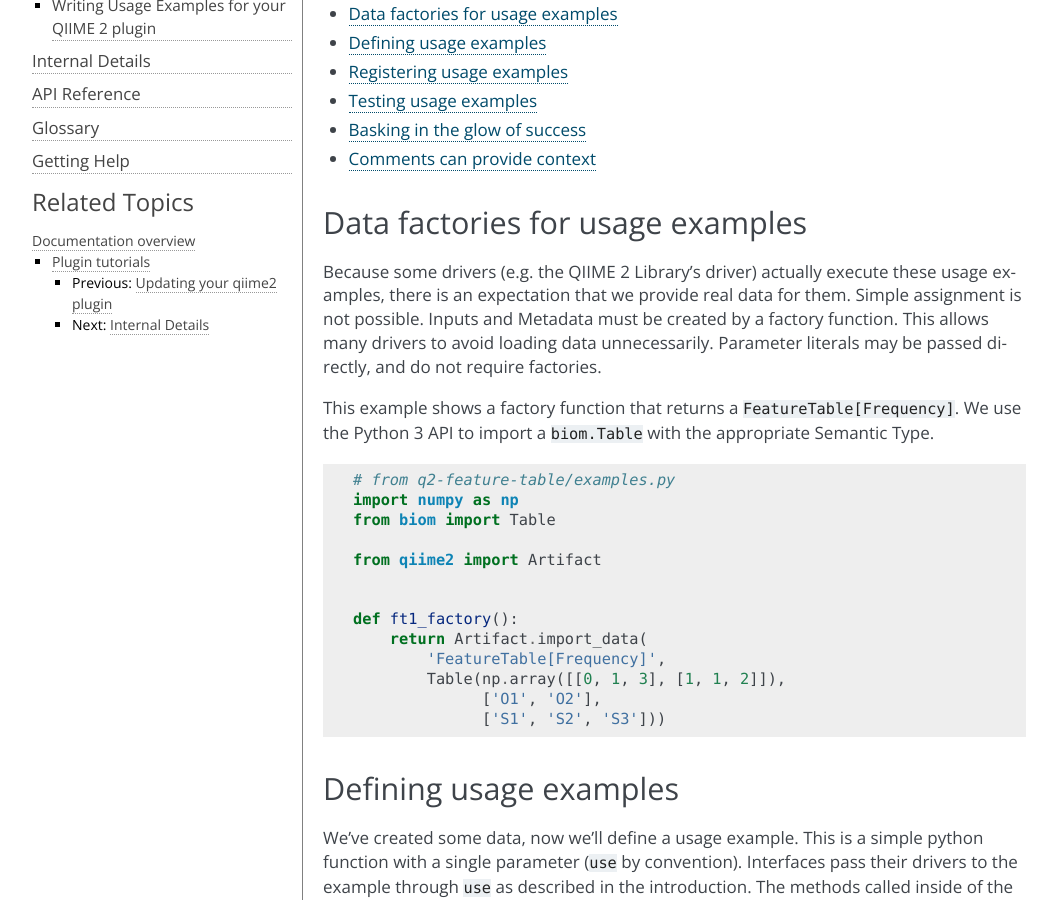
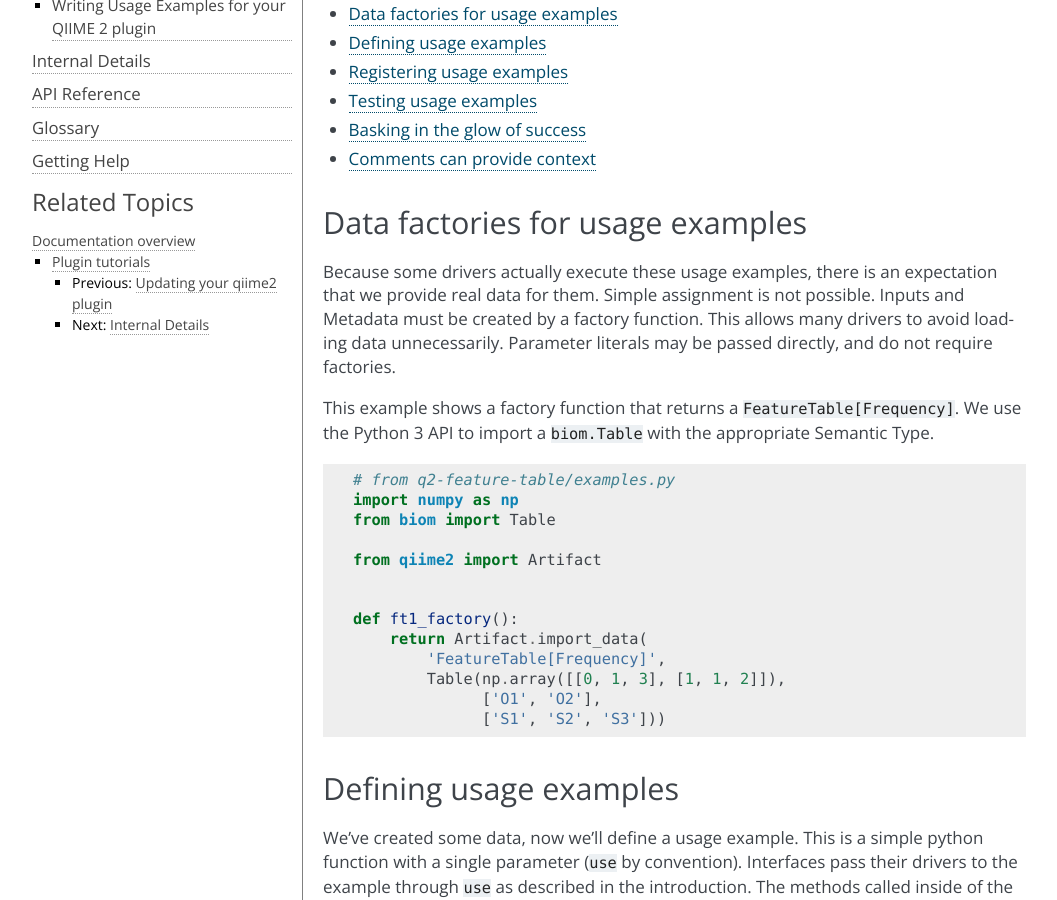
Before and after one commit to qiime2/dev-docs, a Sphinx documentation site: the page built from source/tutorials/usage-examples.rst, in a window 1280 px wide and 900 px high, scrolled down 676 px. Shown: the whole window, without its empty margins (106-1163 px from the left). Built offline with Sphinx 7.4.7, drawn with Linux system fonts in a browser that asks for light colours; some of the changed text lies outside the part shown.

Commit message:
squash: minor review cleanup

```diff
--- a/source/tutorials/usage-examples.rst
+++ b/source/tutorials/usage-examples.rst
@@ -35,7 +35,7 @@ and one which allows interface developers to write the usage drivers that make t
 Data factories for usage examples
 ~~~~~~~~~~~~~~~~~~~~~~~~~~~~~~~~~
 
-Because some drivers (e.g. the QIIME 2 Library's driver) actually execute these usage examples,
+Because some drivers actually execute these usage examples,
 there is an expectation that we provide real data for them.
 Simple assignment is not possible.
 Inputs and Metadata must be created by a factory function.
@@ -270,6 +269,10 @@ and we would render the examples manually.
     >>>     # display the rendered example
     >>>     print(use.render())
 
+Which renders the following:
+
+.. code-block:: python
+
     from qiime2.plugins.feature_table.methods import merge
 
     merged_table, = merge(
@@ -280,7 +283,7 @@ and we would render the examples manually.
 
     merged_table, = merge(
         tables=[feature_table1, feature_table2, feature_table3],
-        overlap_method=sum,
+        overlap_method='sum',
     )
 
 The outcome here shows how we might run the ``merge`` command in the Artifact API,
```
Also changed, not shown: other parts of source/tutorials/usage-examples.rst (+2 -3 lines).
